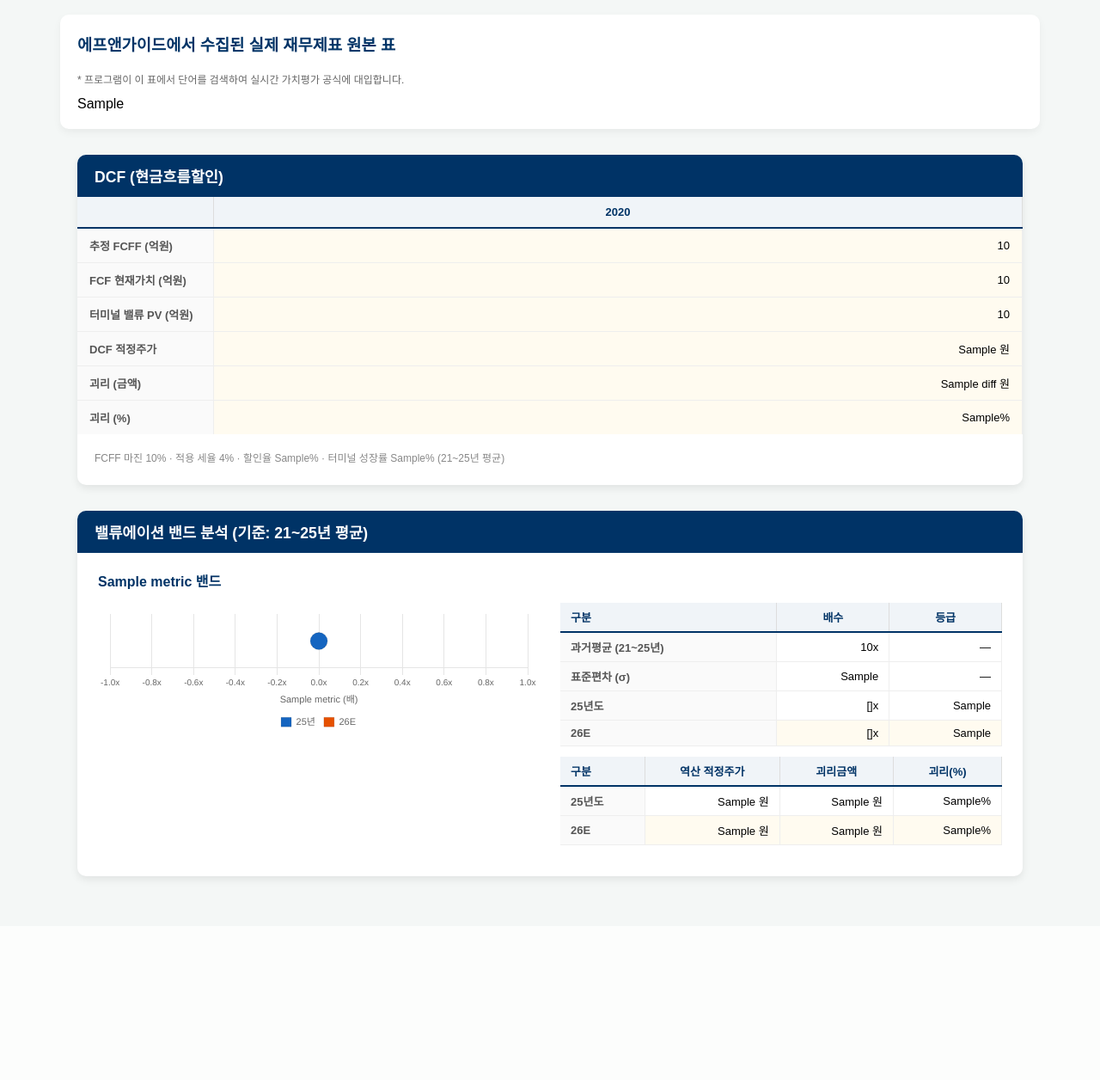
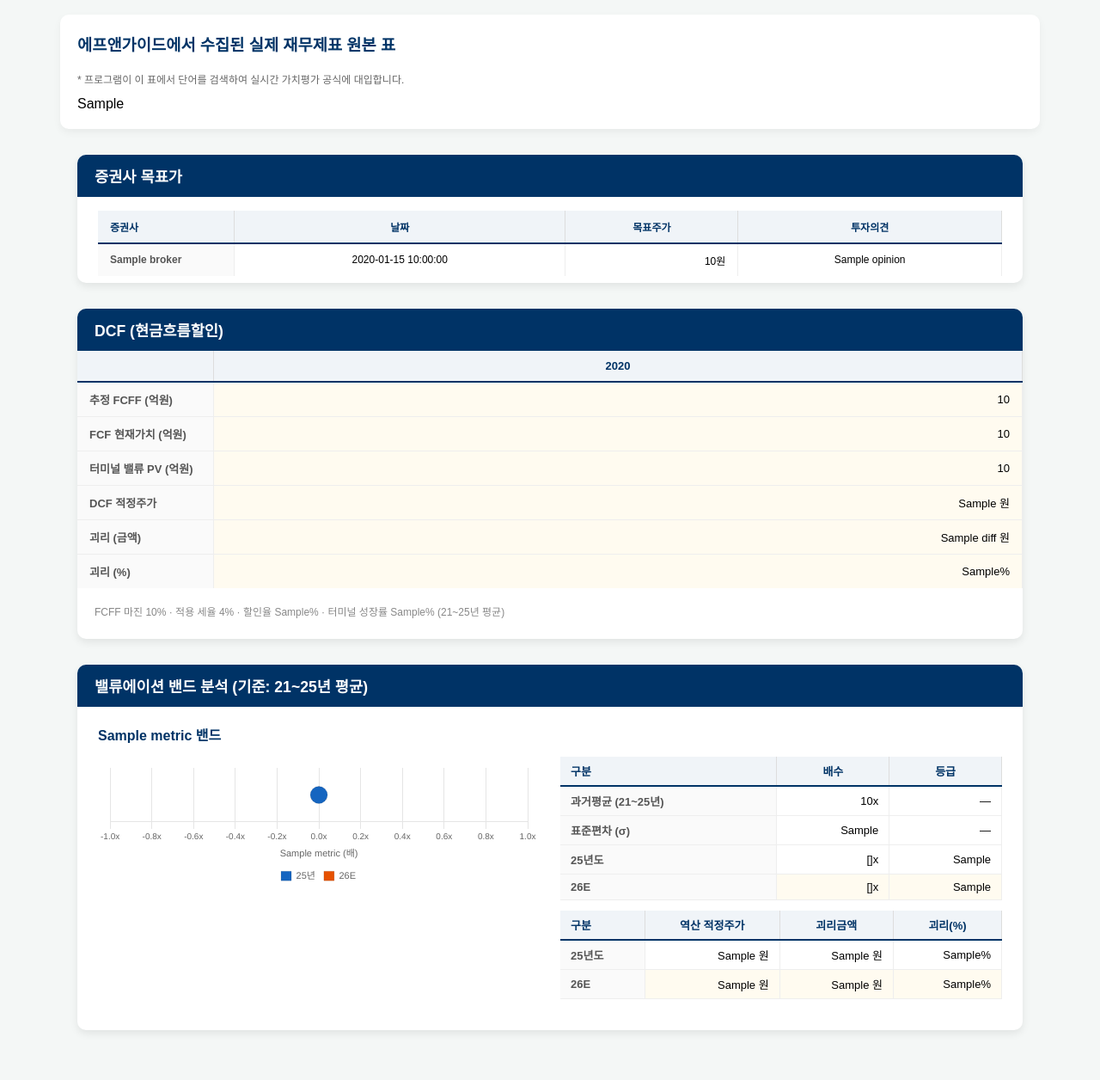
Before and after one commit to hihcjm/pvgo-web, a Flask app: template templates/index.html in a window 1280 px wide. Shown: the part 295-1551 px from the top of the page at 86% size. Before the commit the page ends 1321 px from the top, so only its background shows below. Run offline with Flask 3, Linux system fonts and the light colour scheme; the template is opened without the code that fills it: most values are stand-ins (such as "Sample title", 1, 10 or a date in 2020).

Commit message:
feat: 증권사 목표가 추가 (wisereport), BeautifulSoup 기반 재무 파싱
- beautifulsoup4 의존성 추가
- get_naver_finance(): pd.read_html 대신 BeautifulSoup으로 직접 파싱
  - thead에서 연간 연도 정확히 추출 (분기 자동 제외)
  - th 행 이름으로 데이터 추출 (컬럼 인덱스 혼동 해소)
- get_target_prices(): navercomp.wisereport.co.kr tbody[6]에서
  증권사별 목표가/투자의견 수집 (최대 25개 증권사)
  + main.naver 투자의견 테이블에서 컨센서스 평균 목표가 수집
- get_beta_from_soup(): main.naver soup 재사용 (별도 요청 제거)
- 27~28E 컨센서스: 네이버/wisereport HTML 미제공으로 현재 연도만 표시
- index.html: 증권사 목표가 섹션 추가 (DCF 위에 배치)
- 로컬 테스트 005930(삼성전자) 검증 완료

Co-Authored-By: Claude Sonnet 4.6 <noreply@anthropic.com>

```diff
--- a/api/app.py
+++ b/api/app.py
@@ -6,6 +6,7 @@ import re
 import math
 import os
 import io
+from bs4 import BeautifulSoup
 
 template_dir = os.path.join(os.path.dirname(os.path.abspath(__file__)), '..', 'templates')
 app = Flask(__name__, template_folder=template_dir)
@@ -57,63 +58,83 @@ def get_stock_code(company_name):
         return None
 
 # ── 2. 네이버 PC Financial Summary 크롤링 ─────────────────────
-def get_naver_finance(stock_code):
-    """
-    finance.naver.com/item/main.naver 의 '주요재무정보' 테이블(멀티레벨 헤더)을 파싱.
-    반환: {
-      'years':     ['2021/12', ..., '2026/12(E)', '2027/12(E)', '2028/12(E)'],
-      'hist_idx':  [0,1,2,3,4],   # 확정 연도 인덱스
-      'est_idx':   [5,6,7],       # 컨센서스 인덱스
-      'rows':      {'매출액': [v0,...,v7], 'EPS': [...], ...}
-    }
-    """
+def _fetch_naver_main(stock_code):
+    """main.naver 페이지를 한 번만 요청, (soup, resp_text) 반환."""
     url = f"https://finance.naver.com/item/main.naver?code={stock_code}"
     resp = requests.get(url, headers=NAVER_HEADERS, timeout=20)
     if resp.status_code != 200:
+        return None, None
+    resp.encoding = 'utf-8'
+    soup = BeautifulSoup(resp.text, 'html.parser')
+    return soup, resp.text
+
+def get_naver_finance(stock_code):
+    """
+    BeautifulSoup으로 '주요재무정보' 테이블을 직접 파싱.
+    thead에서 연도 추출, tbody에서 행별 값 추출.
+    반환: {
+      'years':     ['2023/12', '2024/12', '2025/12', '2026/12(E)'],
+      'hist_idx':  [0,1,2],
+      'est_idx':   [3],
+      'rows':      {'매출액': [...], 'EPS': [...], ...},
+      'soup':      BeautifulSoup 객체 (목표가 등 재사용용)
+    }
+    """
+    soup, _ = _fetch_naver_main(stock_code)
+    if soup is None:
         return None
 
-    # requests가 HTTP 헤더 charset을 자동 감지해 디코딩
-    resp.encoding = resp.apparent_encoding or 'utf-8'
-    tables = pd.read_html(io.StringIO(resp.text))
+    # tbody[2] = 주요재무정보 연간+분기 데이터
+    tbodies = soup.find_all('tbody')
+    if len(tbodies) < 3:
+        return None
+    fin_tbody = tbodies[2]
+    fin_table_tag = fin_tbody.find_parent('table')
+    if fin_table_tag is None:
+        return None
 
-    # 재무 테이블 찾기: '주요재무정보' 3레벨 튜플 헤더 테이블
-    # 컬럼 구조: ('주요재무정보','주요재무정보','주요재무정보'), ('최근 연간 실적','2023.12','IFRS연결'), ...
-    fin_table = None
-    for t in tables:
-        cols = list(t.columns)
-        # 멀티레벨 튜플이고 '주요재무정보' 포함
-        if not isinstance(cols[0], tuple):
-            continue
-        header_str = ' '.join(str(x) for x in cols[0])
-        if '주요재무정보' not in header_str:
-            continue
-        # 연도 컬럼 3개 이상 있으면 선택
-        year_count = sum(1 for c in cols if get_col_year(c) is not None)
-        if year_count >= 3:
-            fin_table = t
+    # ── thead에서 연간 연도 추출 ──────────────────────────────
+    # thead 구조:
+    #   tr[0]: 주요재무정보 | 최근 연간 실적 (colspan=4) | 최근 분기 실적 (colspan=6)
+    #   tr[1]: 2023.12 | 2024.12 | 2025.12 | 2026.12(E) | 2025.03 | ...
+    #   tr[2]: IFRS연결 | ...
+    thead = fin_table_tag.find('thead')
+    if thead is None:
+        return None
+
+    header_rows = thead.find_all('tr')
+    if len(header_rows) < 2:
+        return None
+
+    # tr[0]에서 '최근 연간 실적' colspan 계산
+    annual_col_count = 0
+    for th in header_rows[0].find_all(['th', 'td']):
+        txt = th.get_text(strip=True)
+        if '연간' in txt:
+            try:
+                annual_col_count = int(th.get('colspan', 1))
+            except:
+                annual_col_count = 4
             break
 
-    if fin_table is None:
-        return None
-
-    # 연도 레이블 및 컬럼 인덱스 추출 (연간 실적만, 분기 제외)
-    # 튜플 첫 번째 레벨에 '연간' 포함된 컬럼만 선택
+    # tr[1]에서 연도 추출 (첫 번째 th 건너뛰고, 연간 개수만큼)
+    year_ths = header_rows[1].find_all(['th', 'td'])
+    # 첫 번째 칸은 '주요재무정보' 헤더 (건너뜀)
+    # 실제 연도는 index 1부터
     year_labels = []
-    year_col_indices = []
-    for i, c in enumerate(fin_table.columns):
-        yr_str = get_col_year(c)
-        if yr_str is None:
-            continue
-        # 튜플이면 첫 번째 레벨에 '연간' 있어야 함 (분기 제외)
-        if isinstance(c, tuple) and '연간' not in str(c[0]):
-            continue
-        year_labels.append(norm_year(yr_str))
-        year_col_indices.append(i)
+    annual_col_indices = []  # tbody의 td 인덱스 (첫 번째 th 제외)
+    for i, th in enumerate(year_ths):
+        if annual_col_count and i >= annual_col_count:
+            break  # 분기 영역 시작
+        txt = th.get_text(strip=True)
+        if re.search(r'20\d\d', txt):
+            year_labels.append(norm_year(txt))
+            annual_col_indices.append(i)
 
     if not year_labels:
         return None
 
-    # 행 이름 매핑 (실제 네이버 row 이름 기준, 정확 일치 우선)
+    # ── 행 이름 매핑 ─────────────────────────────────────────
     ROW_ALIASES = {
         '매출액':         '매출액',
         '영업이익':       '영업이익',
@@ -135,9 +156,11 @@ def get_naver_finance(stock_code):
     }
 
     rows = {}
-    for _, row in fin_table.iterrows():
-        raw_name = str(row.iloc[0]).strip()
-        # 정확 일치 우선, 그 다음 포함 관계
+    for tr in fin_tbody.find_all('tr'):
+        th = tr.find('th')
+        raw_name = th.get_text(strip=True) if th else ''
+        if not raw_name:
+            continue
         mapped = ROW_ALIASES.get(raw_name)
         if mapped is None:
             for alias, key in ROW_ALIASES.items():
@@ -147,10 +170,14 @@ def get_naver_finance(stock_code):
         if mapped is None:
             mapped = raw_name
 
+        tds = tr.find_all('td')
         vals = []
-        for ci in year_col_indices:
-            cell = row.iloc[ci]
-            vals.append(str(cell).strip() if not pd.isna(cell) else '-')
+        for ci in annual_col_indices:
+            if ci < len(tds):
+                v = tds[ci].get_text(strip=True).replace(',', '')
+                vals.append(v if v else '-')
+            else:
+                vals.append('-')
         rows[mapped] = vals
 
     hist_idx = [i for i, y in enumerate(year_labels) if '(E)' not in y]
@@ -161,7 +188,79 @@ def get_naver_finance(stock_code):
         'hist_idx': hist_idx,
         'est_idx':  est_idx,
         'rows':     rows,
+        'soup':     soup,   # 목표가 등 재사용
     }
+
+# ── 2b. 증권사 목표가 ─────────────────────────────────────────
+def get_target_prices(stock_code, naver_soup=None):
+    """
+    증권사 목표가 수집.
+    - 컨센서스 평균: main.naver 투자의견 테이블
+    - 증권사별 목표가: navercomp.wisereport.co.kr tbody[6]
+      (제공처 | 최종일자 | 목표가 | 직전목표가 | 변동률 | 투자의견 | 직전투자의견)
+    반환: {
+      'consensus_tp': 380417,
+      'broker_list':  [{'broker':'미래에셋', 'tp':480000, 'date':'26/05/20', 'opinion':'매수'}, ...],
+      'tp_avg': 460000, 'tp_high': 570000, 'tp_low': 390000,
+    }
+    """
+    result = {}
+
+    # ① 컨센서스 평균 목표가 (main.naver 투자의견 테이블)
+    if naver_soup:
+        inv_table = naver_soup.find('table', summary='투자의견 정보')
+        if inv_table:
+            ems = inv_table.find_all('em')
+            if len(ems) >= 2:
+                tp_text = ems[1].get_text(strip=True).replace(',', '')
+                try:
+                    result['consensus_tp'] = int(tp_text)
+                except:
+                    pass
+
+    # ② 증권사별 목표가 리스트 (wisereport)
+    broker_list = []
+    try:
+        url = f'https://navercomp.wisereport.co.kr/v2/company/c1010001.aspx?cmp_cd={stock_code}'
+        resp = requests.get(url, headers={**NAVER_HEADERS, 'Referer': 'https://navercomp.wisereport.co.kr'}, timeout=15)
+        resp.encoding = 'utf-8'
+        soup_wr = BeautifulSoup(resp.text, 'html.parser')
+        tbodies = soup_wr.find_all('tbody')
+        # tbody[6] = '제공처별 투자의견 및 목표주가' 테이블
+        if len(tbodies) >= 7:
+            tb = tbodies[6]
+            for tr in tb.find_all('tr'):
+                tds = [td.get_text(strip=True) for td in tr.find_all('td')]
+                if len(tds) >= 3:
+                    broker  = tds[0]
+                    date    = tds[1]
+                    tp_str  = tds[2].replace(',', '')
+                    opinion = tds[5] if len(tds) > 5 else ''
+                    if broker and re.match(r'\d+', tp_str):
+                        try:
+                            broker_list.append({
+                                'broker':  broker,
+                                'tp':      int(tp_str),
+                                'date':    date,
+                                'opinion': opinion,
+                            })
+                        except:
+                            pass
+                    elif broker == '최근 3개월 이내에 제시된 의견이 없습니다.':
+                        break
+    except:
+        pass
+
+    if broker_list:
+        prices = [b['tp'] for b in broker_list]
+        result['broker_list'] = broker_list
+        result['tp_avg']  = int(sum(prices) / len(prices))
+        result['tp_high'] = max(prices)
+        result['tp_low']  = min(prices)
+    else:
+        result['broker_list'] = []
+
+    return result if (result.get('consensus_tp') or result.get('broker_list')) else None
 
 # ── 3. 유틸 ──────────────────────────────────────────────────
 def safe_float(val):
@@ -202,23 +301,34 @@ def get_risk_free_rate():
         pass
     return 0.044
 
-# ── 6. 베타 (네이버 PC 업종비교 테이블) ─────────────────────────
-def get_beta_naver(stock_code):
+# ── 6. 베타 (soup 재사용) ────────────────────────────────────
+def get_beta_from_soup(soup):
+    """get_naver_finance()의 soup을 재사용해 베타 추출."""
     try:
-        url = f"https://finance.naver.com/item/main.naver?code={stock_code}"
-        resp = requests.get(url, headers=NAVER_HEADERS, timeout=15)
-        resp.encoding = resp.apparent_encoding or 'utf-8'
-        tables = pd.read_html(io.StringIO(resp.text))
-        for t in tables:
-            for col in t.columns:
-                for i, v in enumerate(t[col].astype(str)):
-                    if '베타' in v:
-                        for cell in t.iloc[i].astype(str):
-                            m = re.search(r'\d+\.\d+', cell)
-                            if m:
-                                b = float(m.group())
-                                if 0.1 < b < 5.0:
-                                    return b
+        if soup is None:
+            return 1.0
+        # 업종비교 테이블에서 '베타' 행 찾기
+        for table in soup.find_all('table'):
+            for tr in table.find_all('tr'):
+                th = tr.find('th')
+                if th and '베타' in th.get_text():
+                    tds = tr.find_all('td')
+                    for td in tds:
+                        m = re.search(r'\d+\.\d+', td.get_text())
+                        if m:
+                            b = float(m.group())
+                            if 0.1 < b < 5.0:
+                                return b
+        # tbody[3](업종비교)에서 텍스트 검색
+        tbodies = soup.find_all('tbody')
+        for tb in tbodies:
+            text = tb.get_text()
+            if '베타' in text:
+                m = re.search(r'베타[^\d]*(\d+\.\d+)', text)
+                if m:
+                    b = float(m.group(1))
+                    if 0.1 < b < 5.0:
+                        return b
     except:
         pass
     return 1.0
@@ -529,10 +639,15 @@ def analyze_stock(company_name):
         if naver_data is None:
             return {"error": f"네이버 증권에서 재무 데이터를 가져오지 못했습니다. (code={stock_code})"}
 
+        soup = naver_data.get('soup')  # main.naver soup 재사용
+
         current_price = get_current_price(stock_code)
         rf   = get_risk_free_rate()
-        beta = get_beta_naver(stock_code)
+        beta = get_beta_from_soup(soup)
         r_value = rf + beta * 0.05
+
+        # 증권사 목표가
+        tp_data = get_target_prices(stock_code, naver_soup=soup)
 
         return {
             "name":          company_name,
@@ -544,8 +659,9 @@ def analyze_stock(company_name):
                 "beta": f"{beta:.2f}",
                 "r":    f"{r_value*100:.2f}",
             },
-            "dcf":  calc_dcf(naver_data, r_value, current_price),
-            "band": calc_valuation_band(naver_data, current_price),
+            "dcf":   calc_dcf(naver_data, r_value, current_price),
+            "band":  calc_valuation_band(naver_data, current_price),
+            "tp":    tp_data,
         }
 
     except Exception as e:
--- a/requirements.txt
+++ b/requirements.txt
@@ -4,3 +4,4 @@ requests
 finance-datareader
 lxml
 gunicorn
+beautifulsoup4
--- a/templates/index.html
+++ b/templates/index.html
@@ -86,6 +86,49 @@
             <p style="font-size: 12px; color: #666;">* 프로그램이 이 표에서 단어를 검색하여 실시간 가치평가 공식에 대입합니다.</p>
             {{ result.raw_table | safe }}
         </div>
+
+        {# ── 증권사 목표가 ── #}
+        {% if result.tp %}
+        <div class="model-section">
+            <div class="model-header">증권사 목표가</div>
+            <div style="padding: 16px 24px 8px;">
+                {% if result.tp.consensus_tp %}
+                <p style="margin:0 0 10px 0; font-size:14px;">
+                    <strong>컨센서스 목표가</strong>:
+                    <span style="color:#003366; font-size:1.2em; font-weight:bold;">{{ "{:,}".format(result.tp.consensus_tp) }}원</span>
+                    {% if result.tp.tp_avg %}
+                    &nbsp;|&nbsp;
+                    <strong>증권사 평균</strong>: {{ "{:,}".format(result.tp.tp_avg) }}원
+                    &nbsp;(<span style="color:#28a745;">최고 {{ "{:,}".format(result.tp.tp_high) }}원</span>
+                    &nbsp;/&nbsp;<span style="color:#d9534f;">최저 {{ "{:,}".format(result.tp.tp_low) }}원</span>)
+                    {% endif %}
+                </p>
+                {% endif %}
+                {% if result.tp.broker_list %}
+                <div style="overflow-x:auto;">
+                <table class="val-table" style="font-size:12px;">
+                    <thead><tr>
+                        <th style="text-align:left;">증권사</th>
+                        <th>날짜</th>
+                        <th>목표주가</th>
+                        <th>투자의견</th>
+                    </tr></thead>
+                    <tbody>
+                    {% for b in result.tp.broker_list %}
+                    <tr>
+                        <td style="text-align:left;">{{ b.broker }}</td>
+                        <td style="text-align:center;">{{ b.date }}</td>
+                        <td>{{ "{:,}".format(b.tp) }}원</td>
+                        <td style="text-align:center;">{{ b.opinion }}</td>
+                    </tr>
+                    {% endfor %}
+                    </tbody>
+                </table>
+                </div>
+                {% endif %}
+            </div>
+        </div>
+        {% endif %}
 
         {# ── DCF 가치평가 ── #}
         <div class="model-section">
```
